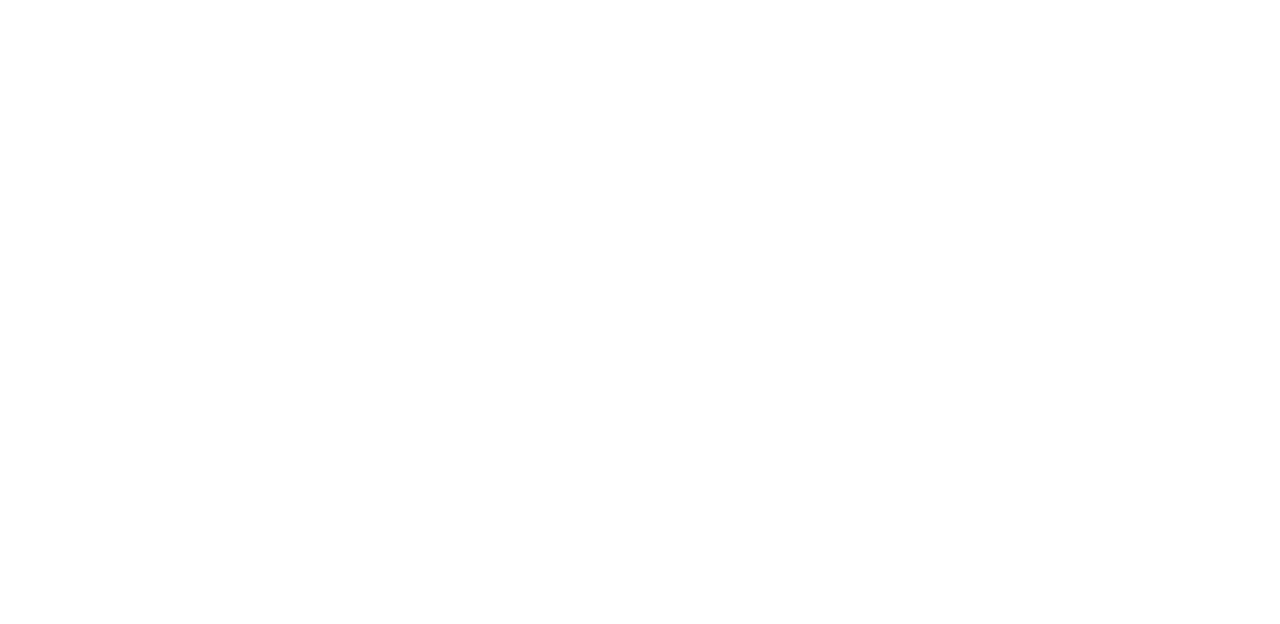
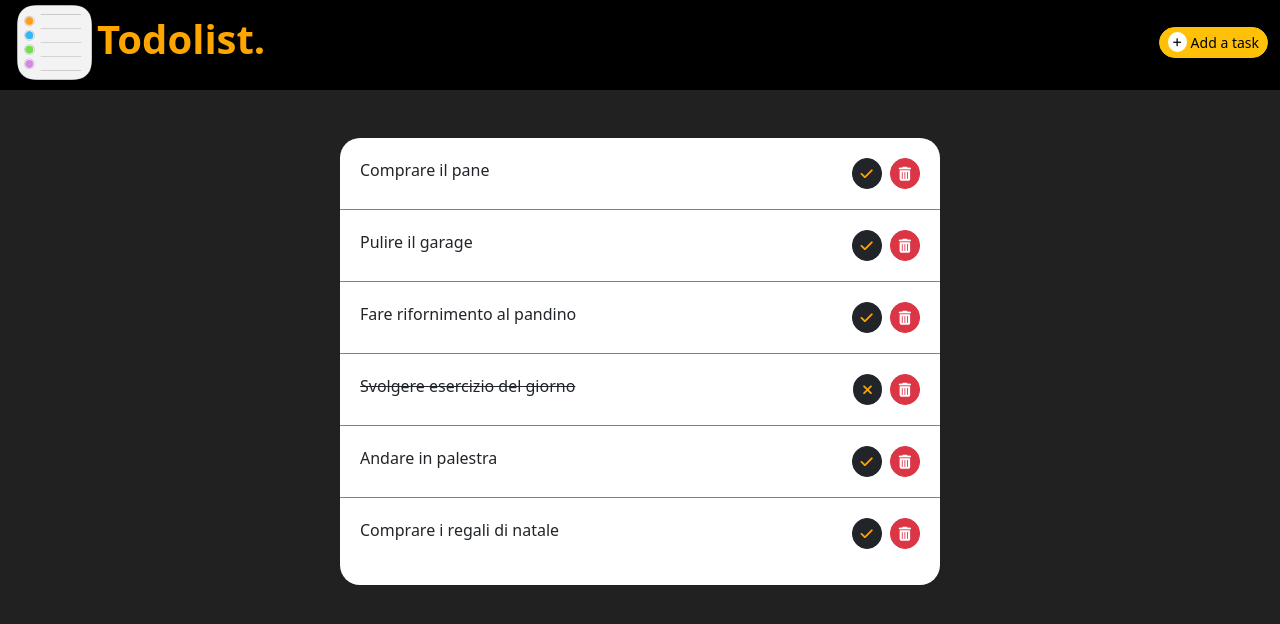
Before and after one commit to pietrostraneo/vue-todolist, a plain HTML site: page index.html in a window 1280 px wide. Drawn offline with nearby package versions, Linux system fonts and the light colour scheme.

Commit message:
ESERCIZIO CONSEGNATO

```diff
--- a/css/style.css
+++ b/css/style.css
@@ -3,3 +3,129 @@
     margin: 0;
     box-sizing: border-box;
 }
+
+body{
+    background-color: black;
+}
+
+header{
+    height: 90px;
+}
+
+header img{
+    height: 85px;
+}
+
+header h1{
+    color: orange;
+    font-weight: 900;
+}
+
+#add i{
+    background-color: white;
+    border-radius: 50%;
+    padding: 5px;
+    font-size: 10px;
+}
+
+#add-sm {
+   border-radius: 50%;
+}
+
+#add, #done, #undone, #delete, #rem{
+    border-radius: 20px;
+}
+
+main{
+    height: calc(100vh - 90px);
+    background-color: rgb(33, 33, 33);
+}
+
+.todo-container{
+    background-color: white;
+    border-radius: 20px;
+    width: 600px;
+    max-height: 520px;
+    overflow: scroll;
+}
+
+li{
+    padding: 20px;
+    border-bottom: 1px solid gray;
+}
+
+li:last-of-type{
+    border: none;
+}
+
+.fa-check, .fa-xmark{
+    color: orange
+}
+
+.pointer{
+    cursor: pointer;
+}
+
+.slide-in-right {
+	-webkit-animation: slide-in-right 0.2s cubic-bezier(0.250, 0.460, 0.450, 0.940) both;
+	        animation: slide-in-right 0.2s cubic-bezier(0.250, 0.460, 0.450, 0.940) both;
+}
+
+.fade-in {
+	-webkit-animation: fade-in 0.5s cubic-bezier(0.390, 0.575, 0.565, 1.000) both;
+	        animation: fade-in 0.5s cubic-bezier(0.390, 0.575, 0.565, 1.000) both;
+}
+
+/* ANIMAZIONI */
+
+/**
+ * ----------------------------------------
+ * animation slide-in-right
+ * ----------------------------------------
+ */
+ @-webkit-keyframes slide-in-right {
+    0% {
+      -webkit-transform: translateX(1000px);
+              transform: translateX(1000px);
+      opacity: 0;
+    }
+    100% {
+      -webkit-transform: translateX(0);
+              transform: translateX(0);
+      opacity: 1;
+    }
+  }
+  @keyframes slide-in-right {
+    0% {
+      -webkit-transform: translateX(1000px);
+              transform: translateX(1000px);
+      opacity: 0;
+    }
+    100% {
+      -webkit-transform: translateX(0);
+              transform: translateX(0);
+      opacity: 1;
+    }
+  }
+
+/**
+ * ----------------------------------------
+ * animation fade-in
+ * ----------------------------------------
+ */
+@-webkit-keyframes fade-in {
+    0% {
+      opacity: 0;
+    }
+    100% {
+      opacity: 1;
+    }
+  }
+  @keyframes fade-in {
+    0% {
+      opacity: 0;
+    }
+    100% {
+      opacity: 1;
+    }
+  }
--- a/index.html
+++ b/index.html
@@ -1,20 +1,66 @@
 <!DOCTYPE html>
 <html lang="en">
 <head>
+    <link href="https://cdn.jsdelivr.net/npm/bootstrap@5.3.2/dist/css/bootstrap.min.css" rel="stylesheet" integrity="sha384-T3c6CoIi6uLrA9TneNEoa7RxnatzjcDSCmG1MXxSR1GAsXEV/Dwwykc2MPK8M2HN" crossorigin="anonymous">
     <link rel="stylesheet" href="https://cdnjs.cloudflare.com/ajax/libs/font-awesome/6.5.1/css/all.min.css" integrity="sha512-DTOQO9RWCH3ppGqcWaEA1BIZOC6xxalwEsw9c2QQeAIftl+Vegovlnee1c9QX4TctnWMn13TZye+giMm8e2LwA==" crossorigin="anonymous" referrerpolicy="no-referrer" />
-    <link href="https://cdn.jsdelivr.net/npm/bootstrap@5.3.2/dist/css/bootstrap.min.css" rel="stylesheet" integrity="sha384-T3c6CoIi6uLrA9TneNEoa7RxnatzjcDSCmG1MXxSR1GAsXEV/Dwwykc2MPK8M2HN" crossorigin="anonymous">
     <link rel="stylesheet" href="./css/style.css">
     <meta charset="UTF-8">
     <meta name="viewport" content="width=device-width, initial-scale=1.0">
     <title>Todolist</title>
 </head>
 <body>
-    <header>
 
-    </header>
-    <main>
+    <div id="app">
 
-    </main>
+        <header>
+            <div class="container-fluid">
+                <div class="row">
+                    <div class="col-12">
+                        <div class="content d-flex justify-content-between align-items-center">
+                            <div class="d-flex align-items-center">
+                                <img :src="logo" alt="logo">
+                                <h1>Todolist.</h1>
+                            </div>
+                            <div class="buttons d-flex gap-1">
+                                <input type="text" name="rem" id="rem" class="form-control slide-in-right" placeholder="What do you have to do?" v-if="newRem" v-model="newText" @keyup.enter="addRem(); newRem = !newRem">
+                                <button class="btn btn-sm btn-warning d-flex align-content-center gap-1" id="add" @click="newRem = !newRem" v-if="!newRem"><i class="fas fa-plus"></i><span>Add a task</span></button>
+                                <button class="btn btn-sm btn-warning fade-in" id="add-sm" @click="newRem = !newRem; addRem()" v-if="newRem"><i class="fas fa-plus"></i></button>
+                            </div>
+                        </div>
+                    </div>
+                </div>
+            </div>
+        </header>
+
+        <main>
+            <div class="container">
+                <div class="row">
+                    <div class="col-12">
+                        <div class="d-flex justify-content-center mt-5">
+                            <div class="todo-container">
+                                <ul class="list-unstyled">
+                                    <li v-for="(list, index) in todo" :key="index" class="d-flex justify-content-between" :class="list.check ? 'text-decoration-line-through' : ''">
+                                        <div>
+                                            <span @click="list.check = !list.check" class="pointer">
+                                                {{ list.text }}
+                                            </span>
+                                        </div>
+                                        <div class="buttons d-flex gap-2">
+                                            <button class="btn btn-sm btn-dark" @click="list.check = !list.check" v-if="!list.check" id="done"><i class="fas fa-check"></i></button>
+                                            <button class="btn btn-sm btn-dark" @click="list.check = !list.check" v-if="list.check" id="undone"><i class="fas fa-xmark"></i></button>
+                                            <button class="btn btn-sm btn-danger" id="delete" @click="deleteTask(index)"><i class="fas fa-trash-can"></i></button>
+                                        </div>
+                                    </li>
+                                </ul>
+                            </div>
+                        </div>
+                    </div>
+                </div>
+            </div>
+        </main>
+
+    </div>
+
     <script src="https://unpkg.com/vue@3/dist/vue.global.js"></script>
     <script src="./js/script.js" type="text/javascript"></script>
 </body>
--- a/js/script.js
+++ b/js/script.js
@@ -0,0 +1,58 @@
+const { createApp } = Vue
+
+createApp({
+    data() {
+      return {
+        logo:"./img/reminders.png",
+        newText:"",
+        newRem: false,
+        todo:[
+            {
+                text: "Comprare il pane",
+                check: false
+            },
+            {
+                text: "Pulire il garage",
+                check: false
+            },
+            {
+                text: "Fare rifornimento al pandino",
+                check: false
+            },
+            {
+                text: "Svolgere esercizio del giorno",
+                check: true
+            },
+            {
+                text: "Andare in palestra",
+                check: false
+            },
+            {
+                text: "Comprare i regali di natale",
+                check: false
+            },
+        ]
+      }
+    },
+    methods:{
+        deleteTask(index){
+            let confirmation = confirm("Are you sure you want to delete this reminder?");
+            if(confirmation){
+                this.todo.splice(index,1)
+            }
+        },
+        addRem(){
+            if(this.newText == ""){
+                alert(`Non puoi lasciare vuoto questo campo`)
+            }
+            else{
+                let newReminder = {
+                    text: this.newText,
+                    done: false
+                }
+                this.todo.push(newReminder);
+                this.newText = "";
+            }
+        }
+    }
+  }).mount("#app")
```
Also changed, not shown: img/reminders.png (added), 3 other files.
